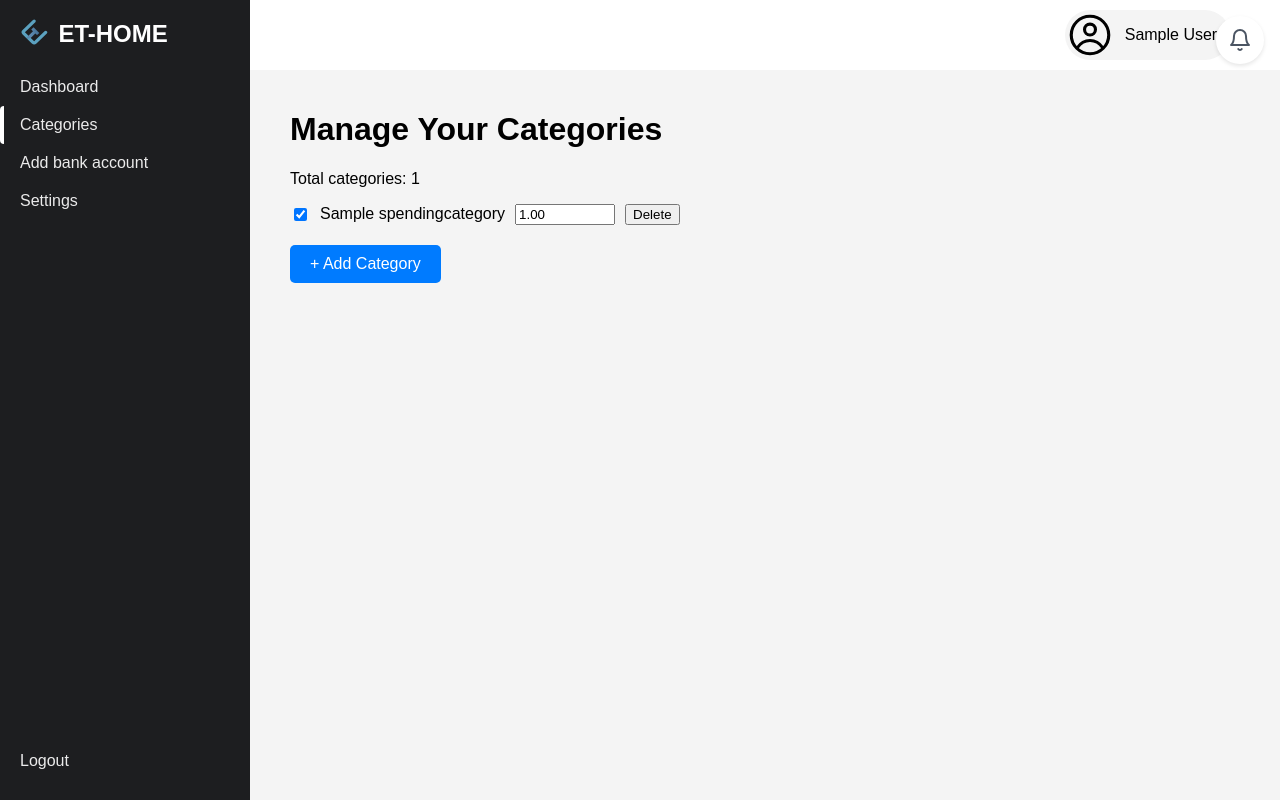
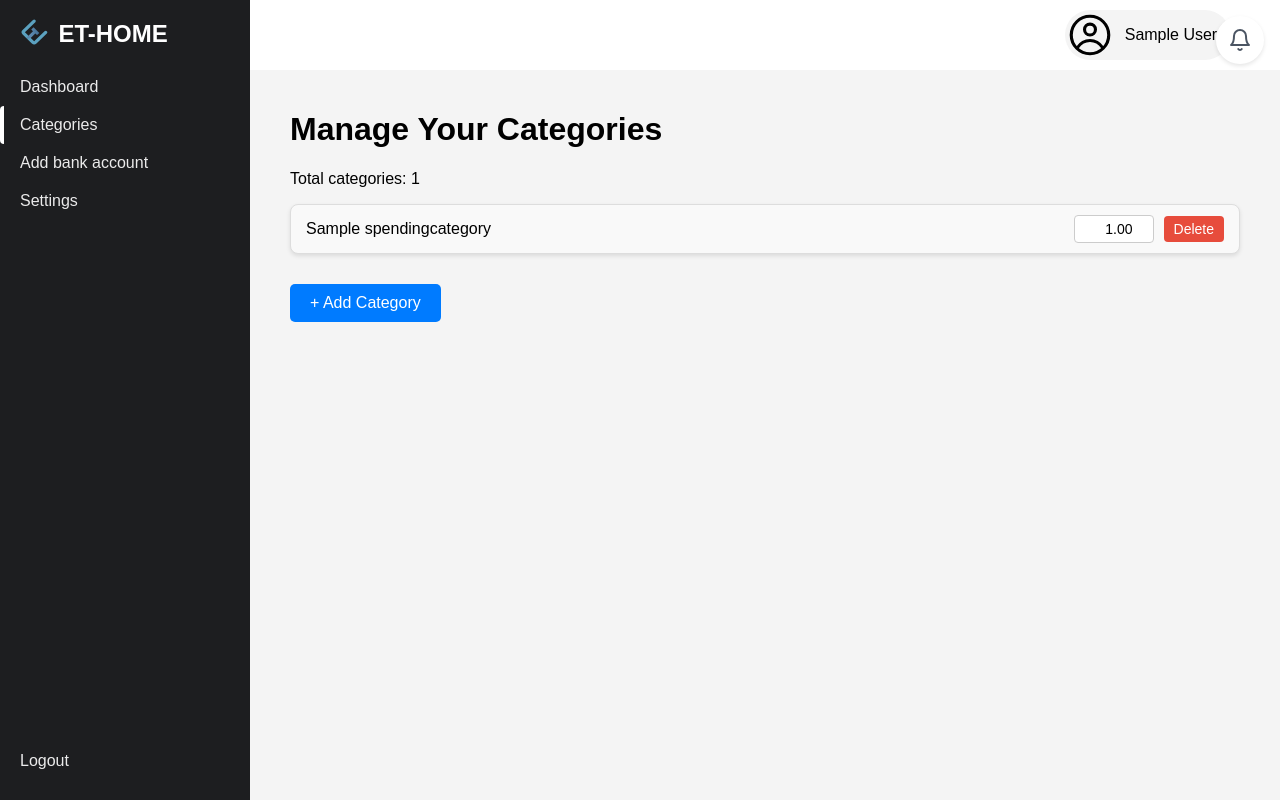
Before and after one commit to anouillz/ET-HOME, a Django app: page /categories/ in a window 1280 px wide. Run offline with Django 5.2, Linux system fonts and the light colour scheme; a user stored in the database is signed in; tables that the repository leaves empty hold one stand-in row (values such as "Sample post").

Commit message:
categories functional, still changing some details

```diff
--- a/src/app/ET_HOME/settings.py
+++ b/src/app/ET_HOME/settings.py
@@ -27,7 +27,8 @@ SECRET_KEY = 'django-insecure-cs=)@^wxvo*9!fb5t_xlppl@8&(hmr!z3s+na*l@lnktm&i-lp
 
 # SECURITY WARNING: don't run with debug turned on in production!
 DEBUG = True
-ALLOWED_HOSTS = ['localhost', '127.0.0.1']
+
+ALLOWED_HOSTS = []
 
 
 # Application definition
--- a/src/app/ET_HOME/templates/categories.html
+++ b/src/app/ET_HOME/templates/categories.html
@@ -13,26 +13,24 @@
 
     <div class="categories-list">
         {% for category in categories %}
-        <div class="category-item" data-id="{{ category.id }}">
-            <input
-                type="checkbox"
-                class="toggle-category"
-                {% if category.is_active %}checked{% endif %}
-                data-id="{{ category.id }}"
-            />
+        <div class="category-item widget-box" data-id="{{ category.id }}">
+            <div class="category-left">
                 <span class="category-name">{{ category.name }}</span>
+            </div>
+            <div class="category-right">
                 <input
                     type="number"
                     class="category-budget"
                     value="{{ category.user_budget }}"
                     data-id="{{ category.id }}"
                 />
-            <button class="delete-category" data-id="{{ category.id }}">Delete</button>
+                <button class="delete-category" data-id="{{ category.id }}">Delete </button>
+            </div>
         </div>
         {% empty %}
         <p>No categories available. Add one below!</p>
         {% endfor %}
     </div>
-    <button id="add-category-btn">+ Add Category</button>
+    <button id="add-category-btn" class="add-category-btn">+ Add Category </button>
 </div>
 {% endblock %}
--- a/src/app/ET_HOME/urls.py
+++ b/src/app/ET_HOME/urls.py
@@ -60,7 +60,6 @@ urlpatterns = [
     #Categories page
     path("categories/add/", views.add_category, name="add_category"),
     path("categories/delete/", views.delete_category, name="delete_category"),
-    path("categories/toggle/", views.toggle_category, name="toggle_category"),
     path("categories/update_budget/", views.update_category_budget, name="update_category_budget")
 
 ]
--- a/src/app/ET_HOME/views.py
+++ b/src/app/ET_HOME/views.py
@@ -389,66 +389,60 @@ def test_secret(request):
     return JsonResponse({"error": error}, status=HTTP_400_BAD_REQUEST)
 
 # categories functions
+@login_required
 def add_category(request):
     if request.method == "POST":
         category_name = request.POST.get("name")
         user_budget = request.POST.get("user_budget")
 
         if not category_name or not user_budget:
-            return JsonResponse({"new category status": "error", "message": "Category name and budget are required"}, status=400)
+            return JsonResponse({"status": "error", "message": "Category name and budget are required"}, status=400)
 
         try:
             # Check if a category with the same name already exists for this user
             if SpendingCategory.objects.filter(name=category_name, user=request.user).exists():
-                return JsonResponse({"new category status": "error", "message": "Category with this name already exists"}, status=400)
+                return JsonResponse({"status": "error", "message": "Category already exists"}, status=400)
 
-            # Create the new category with the custom budget
-            category = SpendingCategory.objects.create(
+            # Create the new category
+            SpendingCategory.objects.create(
                 name=category_name,
                 user=request.user,
                 user_budget=user_budget,
-                is_default=False
+                is_active=True  # Default to active
             )
-            category.save()
-            return JsonResponse({"new category status": "success", "category_id": category.id})
+            return JsonResponse({"status": "success", "message": "Category added successfully"})
         except Exception as e:
-            return JsonResponse({"new category status": "error", "message": str(e)}, status=500)
+            return JsonResponse({"status": "error", "message": str(e)}, status=500)
 
-    return JsonResponse({"new category status": "error", "message": "Invalid request method"}, status=400)
+    return JsonResponse({"status": "error", "message": "Invalid request method"}, status=400)
+
+from django.http import JsonResponse
+from django.contrib.auth.decorators import login_required
+from .models import SpendingCategory
+
+@login_required  # 🔒 Empêche les utilisateurs non connectés d'accéder à cette vue
 def delete_category(request):
     if request.method == "POST":
-        category_name = request.POST.get("name")
-        if not category_name:
-            return JsonResponse({"delete category status": "error", "message": "Category name is required"}, status=400)
+        category_id = request.POST.get("category_id")
+
+        if not category_id:
+            return JsonResponse({"status": "error", "message": "Category ID is required"}, status=400)
 
         try:
-            # ensure the category belongs to the user and is not a default category
-            category = SpendingCategory.objects.get(name=category_name, user=request.user, is_default=False)
+            category = SpendingCategory.objects.get(id=category_id, user=request.user, is_default=False)
             category.delete()
-            return JsonResponse({"delete category status": "success"})
+            return JsonResponse({"status": "success"})
+
         except SpendingCategory.DoesNotExist:
             return JsonResponse(
-                {"delete category status": "error", "message": "Category not found or cannot be deleted"}, status=404)
-    else:
-        return JsonResponse({"delete category status": "error", "message": "Invalid request method"}, status=400)
-@login_required
-@require_POST
-def toggle_category(request):
-    try:
-        category_id = request.POST.get("category_id")
-        is_active = request.POST.get("is_active") == "true"
+                {"status": "error", "message": "Category not found or unauthorized"}, status=403  # 🔒 Retourne 403 si l'utilisateur essaie de supprimer une catégorie qui ne lui appartient pas
+            )
 
-        category = SpendingCategory.objects.get(id=category_id, user=request.user)
-        category.is_active = is_active
-        category.save()
+    return JsonResponse({"status": "error", "message": "Invalid request method"}, status=400)
 
-        return JsonResponse({"status": "success", "message": "Category toggled successfully."})
-    except SpendingCategory.DoesNotExist:
-        return JsonResponse({"status": "error", "message": "Category not found."}, status=404)
-    except Exception as e:
-        return JsonResponse({"status": "error", "message": str(e)}, status=500)
-@login_required
-@require_POST
+
+
+
 def update_category_budget(request):
     try:
         category_id = request.POST.get("category_id")
--- a/src/app/static/css/categories.css
+++ b/src/app/static/css/categories.css
@@ -1,24 +1,63 @@
+/* Main container styling */
 .categories-container {
     padding: 20px;
 }
 
-.categories-list {
+/* Widget box styling */
+.widget-box {
+    background-color: #f9f9f9;
+    border: 1px solid #ddd;
+    border-radius: 8px;
+    padding: 10px 15px;
     display: flex;
-    flex-direction: column;
-    gap: 10px;
+    justify-content: space-between;
+    align-items: center;
+    margin-bottom: 10px;
+    box-shadow: 0 2px 4px rgba(0, 0, 0, 0.1);
 }
 
-.category-item {
+/* Left section: toggle and name */
+.category-left {
     display: flex;
     align-items: center;
     gap: 10px;
 }
 
-.category-budget {
-    width: 100px;
+/* Right section: budget and delete button */
+.category-right {
+    display: flex;
+    align-items: center;
+    gap: 10px;
 }
 
-#add-category-btn {
+/* Budget input field */
+.category-budget {
+    width: 80px;
+    padding: 5px;
+    font-size: 14px;
+    border: 1px solid #ccc;
+    border-radius: 4px;
+    text-align: right;
+}
+
+/* Delete button */
+.delete-category {
+    background-color: #e74c3c;
+    color: white;
+    border: none;
+    padding: 5px 10px;
+    border-radius: 4px;
+    cursor: pointer;
+    font-size: 14px;
+    transition: background-color 0.2s ease;
+}
+
+.delete-category:hover {
+    background-color: #c0392b;
+}
+
+/* Add category button */
+.add-category-btn {
     margin-top: 20px;
     padding: 10px 20px;
     font-size: 16px;
```
Also changed, not shown: other parts of src/app/static/css/categories.css (+44 -0 lines), src/app/static/js/categories.js (+92 -46 lines). Lines whose indentation alone changed are shown as unchanged.
